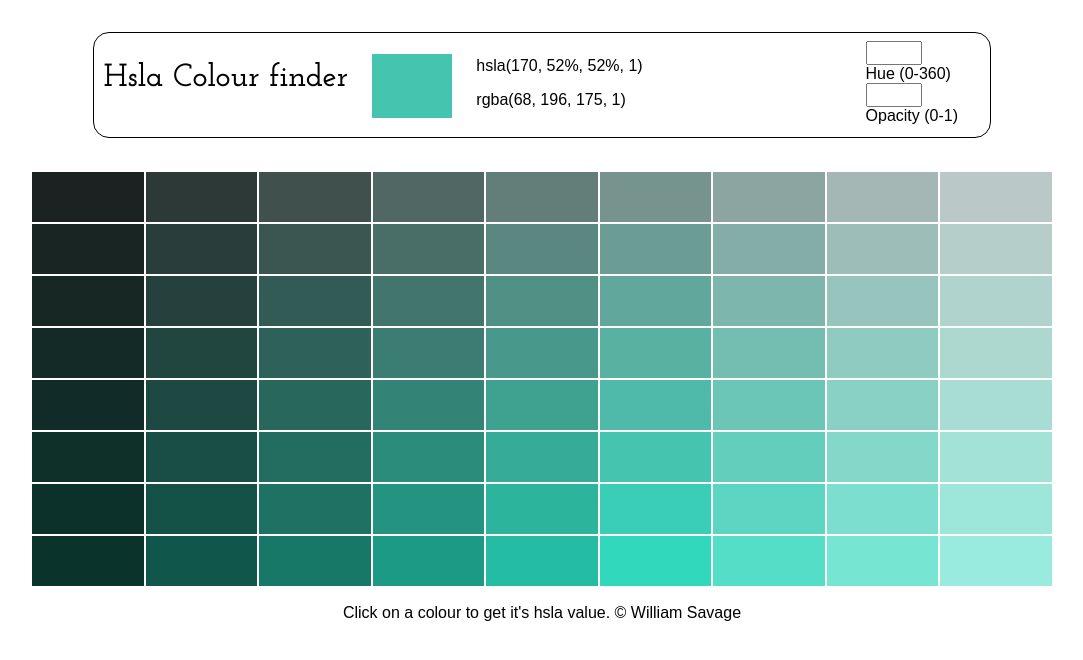
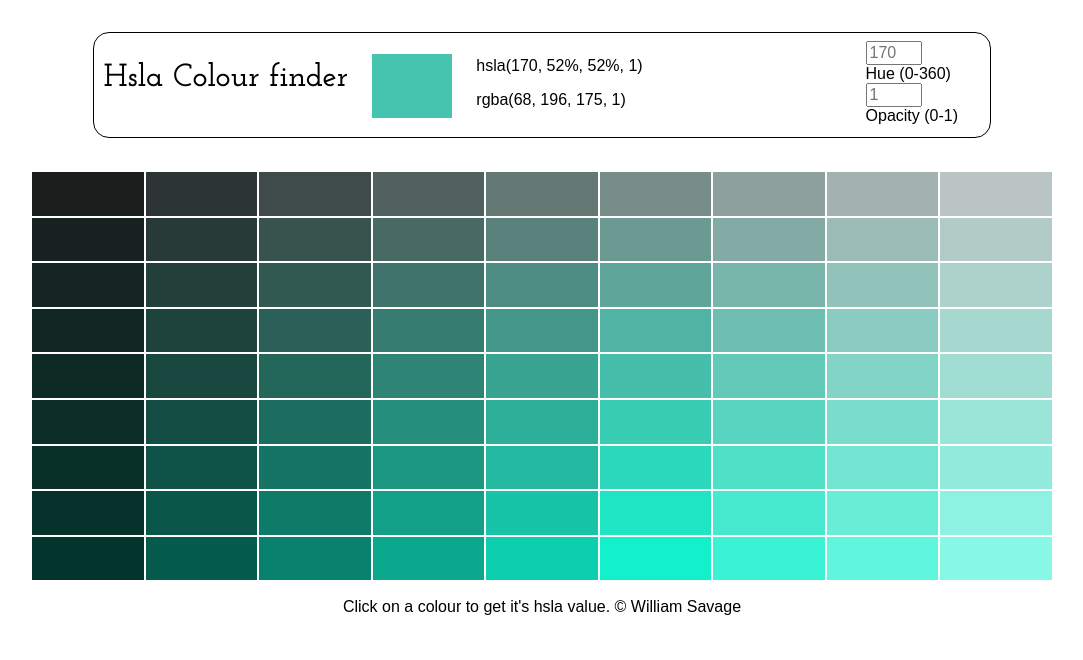
Before and after one commit to SavageWilliam/hsla-colour-swatch, a plain HTML site: page index.html in a window 1280 px wide. Shown: the whole page, without its empty margins (98-1181 px from the left). Drawn offline with Linux system fonts and the light colour scheme.

Commit message:
alters colour function to improve span of colour swatch

```diff
--- a/index.html
+++ b/index.html
@@ -15,8 +15,8 @@
       </div>
       <span id='colorInfo'>&nbsp;</span>
       <form id='userValues' onSubmit="event.preventDefault(); fillGrid(hue.value, opacity.value)" preventDefault>
-        <input id='hueValue' type="number" name="hue" min="0" max="360">Hue (0-360)</input>
-        <input id='opacityValue' type="number" name="opacity" step="0.01" max="1">Opacity (0-1)</input>
+        <input id='hueValue' type="number" name="hue" min="0" max="360" placeholder="170">Hue (0-360)</input>
+        <input id='opacityValue' type="number" name="opacity" step="0.01" max="1" placeholder="1">Opacity (0-1)</input>
       </form>
     </div>
 
@@ -29,6 +29,7 @@
       <tr id='row-6'></tr>
       <tr id='row-7'></tr>
       <tr id='row-8'></tr>
+      <tr id='row-9'></tr>
     </table>
 
     <p class='signature'>Click on a colour to get it's hsla value. &copy; William Savage</p>
--- a/main.js
+++ b/main.js
@@ -12,8 +12,8 @@ const fillGrid = (hue, opacity) => {
     }
 
     for(let y=1; y<10; y++) {
-      let light = (y*8)+4;
-      let sat = (x*8)+4;
+      let light = (y*8+3);
+      let sat = (x*10)-1;
       let rgb = hslToRgb(hue, sat, light);
       let hslaString = `hsla(${hue}, ${sat}%, ${light}%, ${opacity})`;
       let rgbString = `rgba(${rgb[0]}, ${rgb[1]}, ${rgb[2]}, ${opacity})`
@@ -28,7 +28,6 @@ const fillGrid = (hue, opacity) => {
 
         let rbg = singleSwatch.getAttribute('rgb');
         let hsla = singleSwatch.getAttribute('hsla');
-
         setColorDisplay(rgbString, hslaString);
 
       });
--- a/style.css
+++ b/style.css
@@ -1,5 +1,5 @@
 *:focus {
-    outline: none;
+  outline: none;
 }
 
 input {
@@ -15,7 +15,13 @@ table {
 
 td {
   width: 7rem;
-  height: 3rem;
+  height: 2.6rem;
+}
+
+@media screen and (max-width: 680px){
+  td {
+    height: 6rem;
+  }
 }
 
 .toolbar {
@@ -33,6 +39,7 @@ td {
   font-weight: 600;
   float: left;
   padding-left: 0.6rem;
+  user-select: none;
 }
 
 #clickedDisplay {
```
